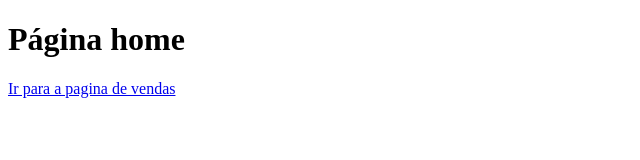
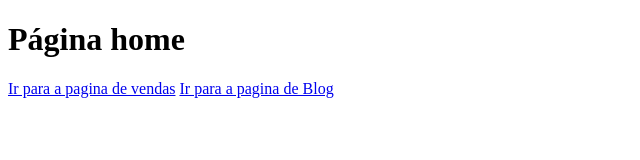
Before and after one commit to Luis-gabriel-dev/learning-git-and-github, a plain HTML site: page index.html in a window 1280 px wide. Shown: the whole page, without its empty margins (0-640 px from the left). Drawn offline with Linux system fonts and the light colour scheme.

Commit message:
Atualizações no layout

```diff
--- a/index.html
+++ b/index.html
@@ -9,5 +9,6 @@
 <body>
     <h1>Página home</h1>
     <a href="vendas.html">Ir para a pagina de vendas</a>
+    <a href="blog.html">Ir para a pagina de Blog</a>
 </body>
 </html>
```
Also changed, not shown: blog.html (+1 -0 lines).
